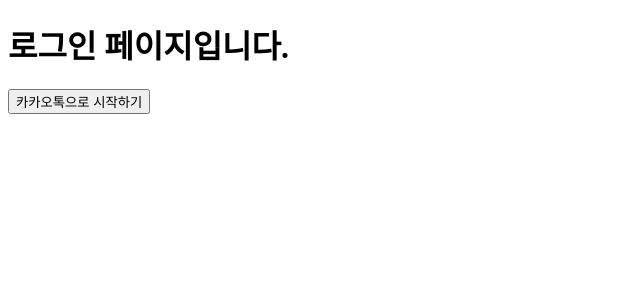
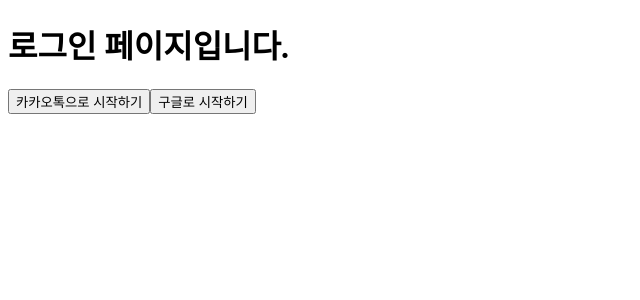
Before and after one commit to Crypto-Hook-Market/crypto-hook-market-web, a React (Vite) app: page /login in a window 1280 px wide. Shown: the top 300 px of the page, without its empty margins (0-640 px from the left). Built offline with nearby package versions, Linux system fonts and the light colour scheme.

Commit message:
feat : add google login provider

```diff
--- a/src/containers/user/LoginPage.tsx
+++ b/src/containers/user/LoginPage.tsx
@@ -14,6 +14,15 @@
     window.location.href = kakaoURL;
   };
 
+  /* redirect to Google Login */
+  const handleGoogleLogin = () => {
+    window.location.href = `https://accounts.google.com/o/oauth2/auth?
+    client_id=${process.env.VITE_GOOGLE_LOGIN_CLINET_ID}
+      &redirect_uri=${process.env.VITE_GOOGLE_LOGIN_REDIRECT_URI}
+      &response_type=code
+      &scope=email profile`;
+  };
+
   useEffect(() => {
     if (localStorage.getItem("userInfo")) navigate("/");
   });
@@ -22,6 +31,7 @@
     <>
       <h1>로그인 페이지입니다.</h1>
       <button onClick={handleKakaoLogin}>카카오톡으로 시작하기</button>
+      <button onClick={handleGoogleLogin}>구글로 시작하기</button>
     </>
   );
 };
```
Also changed, not shown: 1 other file (tests, documents, lock files or other folders).
